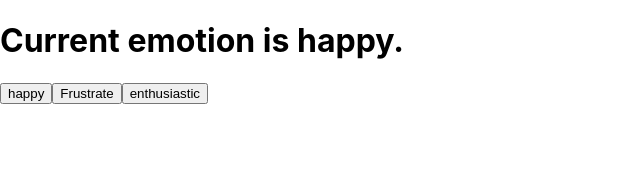
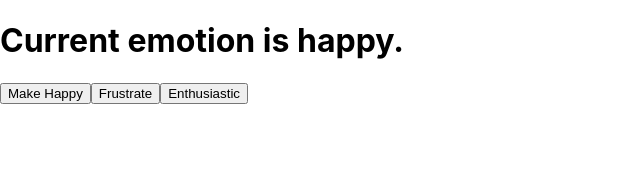
Before and after one commit to KHUDNELL/react-restaurant, a React (Create React App) app: page / in a window 1280 px wide. Shown: the top 173 px of the page, without its empty margins (0-640 px from the left). Built offline with nearby package versions, Linux system fonts and the light colour scheme.

Commit message:
useState Hook

```diff
--- a/src/App.js
+++ b/src/App.js
@@ -9,9 +9,9 @@ function App() {
   return (
     <>
      <h1>Current emotion is {emotion}.</h1>
-     <button onClick={()=>setEmotion('happy')}>happy</button>
+     <button onClick={()=>setEmotion('happy')}>Make Happy</button>
      <button onClick={()=>setEmotion('frustrated')}>Frustrate</button>
-     <button onClick={()=>setEmotion('enthusiastic')}>enthusiastic</button>
+     <button onClick={()=>setEmotion('enthusiastic')}>Enthusiastic</button>
     </>
   )
 
```
